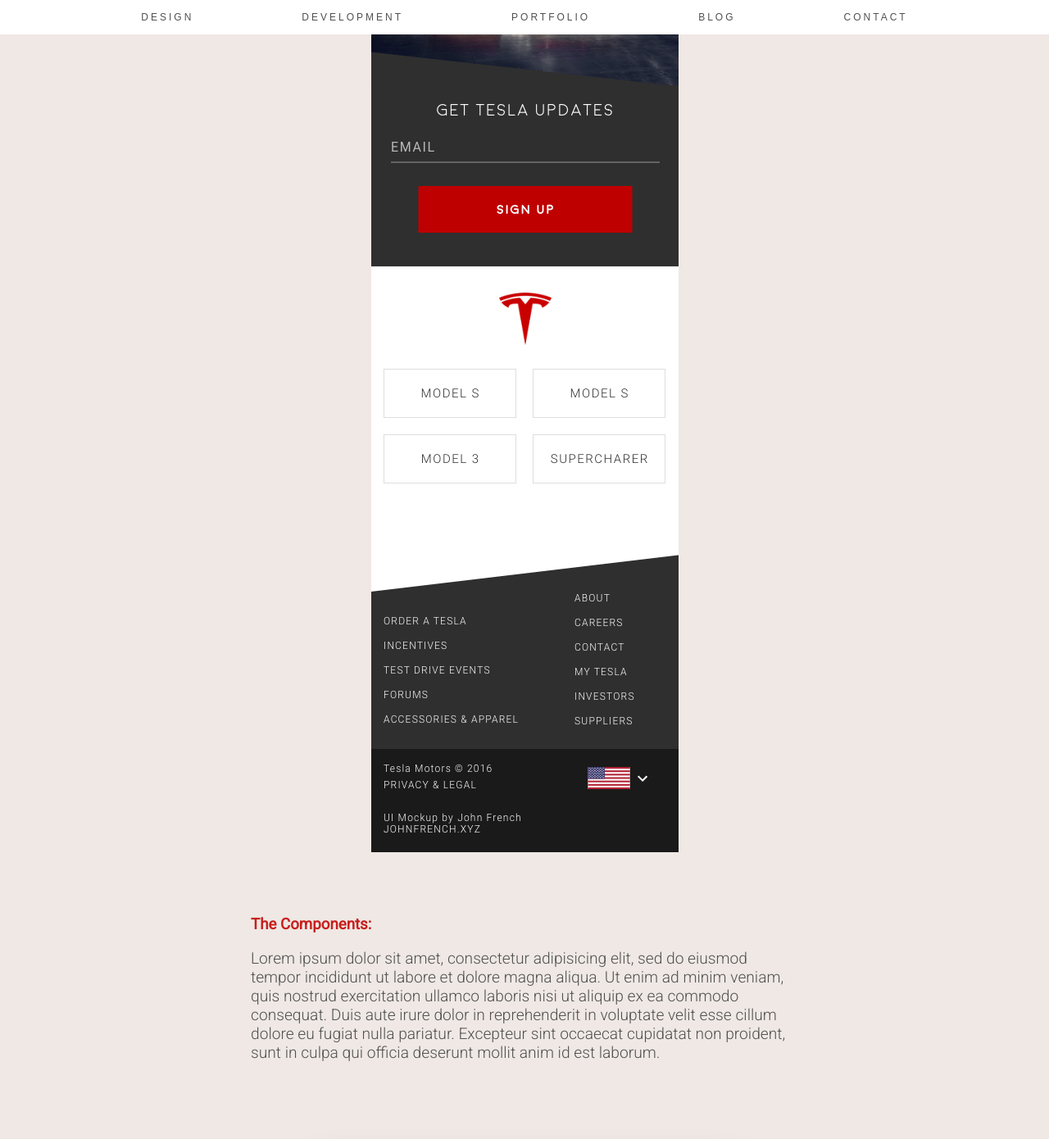
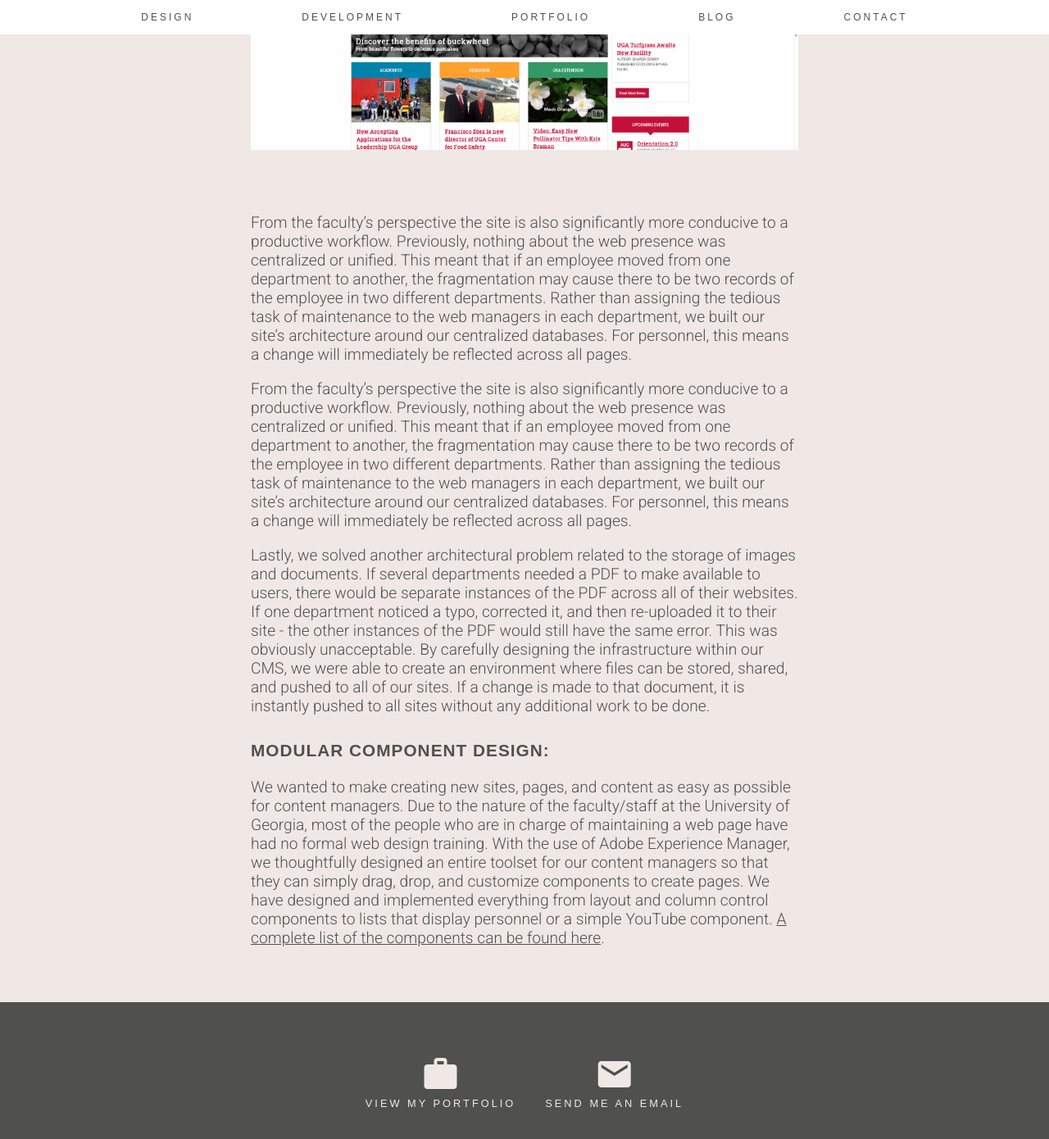
Before and after one commit to johnfrenchxyz/johnfrench.xyz, a Jekyll site: the page built from _portfolio-items/caes.markdown, in a window 1280 px wide and 1400 px high, scrolled down 2874 px. Shown: the top 1390 px of the window at 82% size. Built offline with Jekyll 4.4.1, drawn with Linux system fonts in a browser that asks for light colours; nearby versions of some CDN libraries; some web fonts are replaced; some of the changed text lies outside the part shown.

Commit message:
Updates CAES portfolio

```diff
--- a/_portfolio-items/caes.markdown
+++ b/_portfolio-items/caes.markdown
@@ -4,43 +4,45 @@
 date:   2016-07-25 11:39:32 -0400
 categories: design UGA CAES
 img: images/portfolio/caes/UGA-CAES-portfolio.png
-excerpt: Lorem ipsum dolor sit amet, consectetur adipisicing elit, sed do eiusmod tempor incididunt ut labore et dolore magna aliqua. Ut enim ad minim veniam, quis nostrud exercitation ullamco laboris nisi ut aliquip ex ea commodo consequat. Duis aute irure dolor in reprehenderit in voluptate velit esse cillum dolore eu fugiat nulla pariatur. Excepteur sint occaecat cupidatat non proident, sunt in culpa qui officia deserunt mollit anim id est laborum.
+excerpt: The web presence of the College of Agricultural & Environmental Sciences at the University of Georgia is a complex network of sites, pages, and databases that was in dire need of a massive overhaul.  Through in-depth research audits, UI/UX redesign, thoughtful web development choices in line with modern standards, and extensive testing, we were able to completely repackage and re-deliver both the public facing site as well as the internal CMS.
 ---
 
 ![Growing grapes advertising the UGA College of Ag and Environmental Sciences]( {{site.baseurl}}/images/portfolio/caes/UGA-CAES-portfolio.png )
 
 ## Description:
 
-Lorem ipsum dolor sit amet, consectetur adipisicing elit, sed do eiusmod tempor incididunt ut labore et dolore magna aliqua. Ut enim ad minim veniam, quis nostrud exercitation ullamco laboris nisi ut aliquip ex ea commodo consequat. Duis aute irure dolor in reprehenderit in voluptate velit esse cillum dolore eu fugiat nulla pariatur. Excepteur sint occaecat cupidatat non proident, sunt in culpa qui officia deserunt mollit anim id est laborum.
+As the lead web developer, my responsibility was to take the initial template created by the design team and make recommendations about adherence to modern web development standards.  Once the design was finalized, I was responsible for converting the PDF mockups into functional HTML/CSS/JS pages.  Lastly, I assisted in converting those pages into our Java-based CMS, Adobe Experience Manager and assisted with testing, bug fixes and maintenance.
 
-[skip to the links](#)
+*Status: The site is currently in internal use only and is scheduled for launch at the beginning of November. The final stages of mockups can be showed below.  Additional, because of policies of the University of Georgia I am unable to directly share the GitHub repository, but the compiled mock ups can be viewed.*
+
+<a href="http://johnfrenchxyz.github.io/UGA/" class="portfolio-button">View the CAES Redesign Elements (Mockups)</a>
 
 ## Challenges:
 
-1. Create a more enticing and engaging mobile site that matches the polish of the desktop site.
-2. Improve mobile navigation usability without detracting from the brand identity.
-3. Create a truly responsive template that wouldn’t require completely separate layouts between devices.
+1. Sheer volume.  As with many large-scale websites, the UGA CAES network has thousands upon thousands of pages and individual users, some of whom rely on daily access to our site in order to do their jobs.  Our update, therefore, had to be pushed out without interrupting current services. It was also imperative that we provided thorough documentation and training to our internal staff.
+2. After the audit, we had to develop a new template that met all the guidelines of a modern web platform.  Once the design was in place, I was responsible for taking the mockups and converting them into a function HTML/CSS/JS template for review.  It was my responsibility to make sure everything was usable and accessible, and could fit clearly into the responsive nature of the new site.
+3. Once the template was completed, we had to develop dozens of individual page components that would eventually be used by admins to add content to their sites and pages.
 
-## The Homepage:
+## The Starting Point:
 
-![Current Tesla.com mobile homepage]( {{site.baseurl}}/images/portfolio/tesla/tesla-home-current.png)
+To understand the effectiveness of the update, it is important to understand what we were updating. While it was advanced at the time, the template has become wildly outdated in every way.
 
-Lorem ipsum dolor sit amet, consectetur adipisicing elit, sed do eiusmod tempor incididunt ut labore et dolore magna aliqua. Ut enim ad minim veniam, quis nostrud exercitation ullamco laboris nisi ut aliquip ex ea commodo consequat. Duis aute irure dolor in reprehenderit in voluptate velit esse cillum dolore eu fugiat nulla pariatur. Excepteur sint occaecat cupidatat non proident, sunt in culpa qui officia deserunt mollit anim id est laborum.
+![The old CAES hompage]( {{site.baseurl}}/images/portfolio/caes/current-caes-homepage.png)
 
-![My mockup of Tesla.com mobile homepage]( {{site.baseurl}}/images/portfolio/tesla/tesla-home-iphone.png ){: .center-img}
+The template was not responsive and it did not reflect a modern aesthetic that users expect when they visit a website.  Many of the techniques used in the development of the old site are also currently obsolete, such as image mapping for header links.  While the site was accessible, even by modern standards, the user experience of using an outdated site was poor, and it was a concern that the design would be unappealing to new or prospective students thinking about attending the university.
 
-### The Components:
+## Our Progress:
 
-Lorem ipsum dolor sit amet, consectetur adipisicing elit, sed do eiusmod tempor incididunt ut labore et dolore magna aliqua. Ut enim ad minim veniam, quis nostrud exercitation ullamco laboris nisi ut aliquip ex ea commodo consequat. Duis aute irure dolor in reprehenderit in voluptate velit esse cillum dolore eu fugiat nulla pariatur. Excepteur sint occaecat cupidatat non proident, sunt in culpa qui officia deserunt mollit anim id est laborum.
+The new site achieves a much cleaner and aesthetically pleasing design.  It was also crafted to give users immediate access to information that would be relevant to them, such as news and events.
 
-![Current Tesla.com mobile navigation]( {{site.baseurl}}/images/portfolio/tesla/tesla-nav-current.png ){: .center-img}
+![The new CAES homepage]( {{site.baseurl}}/images/portfolio/caes/new-caes-homepage.png ){: .center-img}
 
-### Building to Adobe Experience Manager:
+From the faculty's perspective the site is also significantly more conducive to a productive workflow.  Previously, nothing about the web presence was centralized or unified.  This meant that if an employee moved from one department to another, the fragmentation may cause there to be two records of the employee in two different departments.  Rather than assigning the tedious task of maintenance to the web managers in each department, we built our site’s architecture around our centralized databases.  For personnel, this means a change will immediately be reflected across all pages.
 
-Lorem ipsum dolor sit amet, consectetur adipisicing elit, sed do eiusmod tempor incididunt ut labore et dolore magna aliqua. Ut enim ad minim veniam, quis nostrud exercitation ullamco laboris nisi ut aliquip ex ea commodo consequat. Duis aute irure dolor in reprehenderit in voluptate velit esse cillum dolore eu fugiat nulla pariatur. Excepteur sint occaecat cupidatat non proident, sunt in culpa qui officia deserunt mollit anim id est laborum.
+From the faculty's perspective the site is also significantly more conducive to a productive workflow.  Previously, nothing about the web presence was centralized or unified.  This meant that if an employee moved from one department to another, the fragmentation may cause there to be two records of the employee in two different departments.  Rather than assigning the tedious task of maintenance to the web managers in each department, we built our site’s architecture around our centralized databases.  For personnel, this means a change will immediately be reflected across all pages.
 
-![My mockup of Tesla.com mobile navigation]( {{site.baseurl}}/images/portfolio/tesla/tesla-nav-iphone.png ){: .center-img}
+Lastly, we solved another architectural problem related to the storage of images and documents.  If several departments needed a PDF to make available to users, there would be separate instances of the PDF across all of their websites. If one department noticed a typo, corrected it, and then re-uploaded it to their site - the other instances of the PDF would still have the same error.  This was obviously unacceptable.  By carefully designing the infrastructure within our CMS, we were able to create an environment where files can be stored, shared, and pushed to all of our sites.  If a change is made to that document, it is instantly pushed to all sites without any additional work to be done.
 
-### As a platform for training:
+## Modular Component Design:
 
-Lorem ipsum dolor sit amet, consectetur adipisicing elit, sed do eiusmod tempor incididunt ut labore et dolore magna aliqua. Ut enim ad minim veniam, quis nostrud exercitation ullamco laboris nisi ut aliquip ex ea commodo consequat. Duis aute irure dolor in reprehenderit in voluptate velit esse cillum dolore eu fugiat nulla pariatur. Excepteur sint occaecat cupidatat non proident, sunt in culpa qui officia deserunt mollit anim id est laborum.
+We wanted to make creating new sites, pages, and content as easy as possible for content managers.  Due to the nature of the faculty/staff at the University of Georgia, most of the people who are in charge of maintaining a web page have had no formal web design training.  With  the use of Adobe Experience Manager, we thoughtfully designed an entire toolset for our content managers so that they can simply drag, drop, and customize components to create pages.  We have designed and implemented everything from layout and column control components to lists that display personnel or a simple YouTube component.  [A complete list of the components can be found here](http://www.johnfrenchxyz.github.io/UGA/).
```
Also changed, not shown: images/portfolio/caes/new-caes-homepage.png (added), 4 other files.
